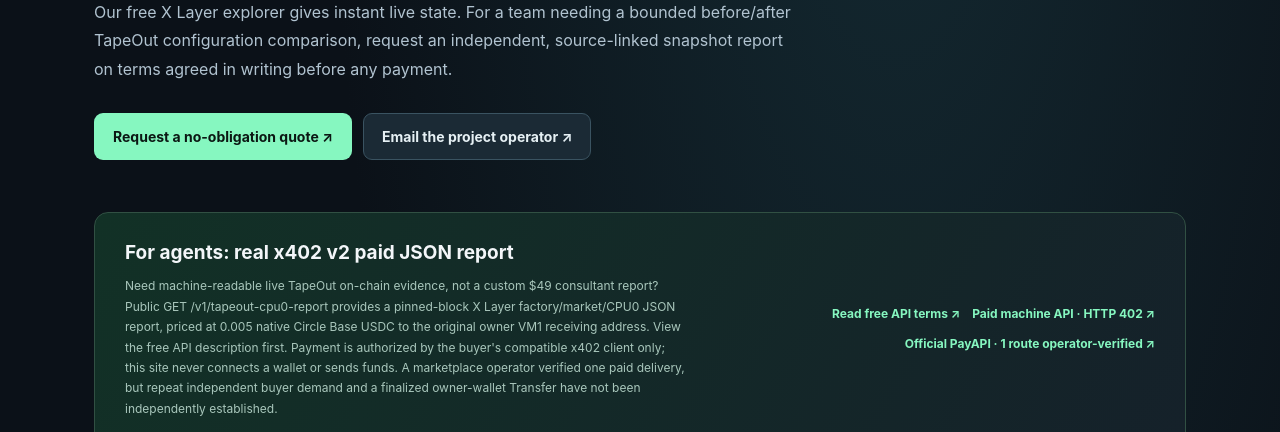
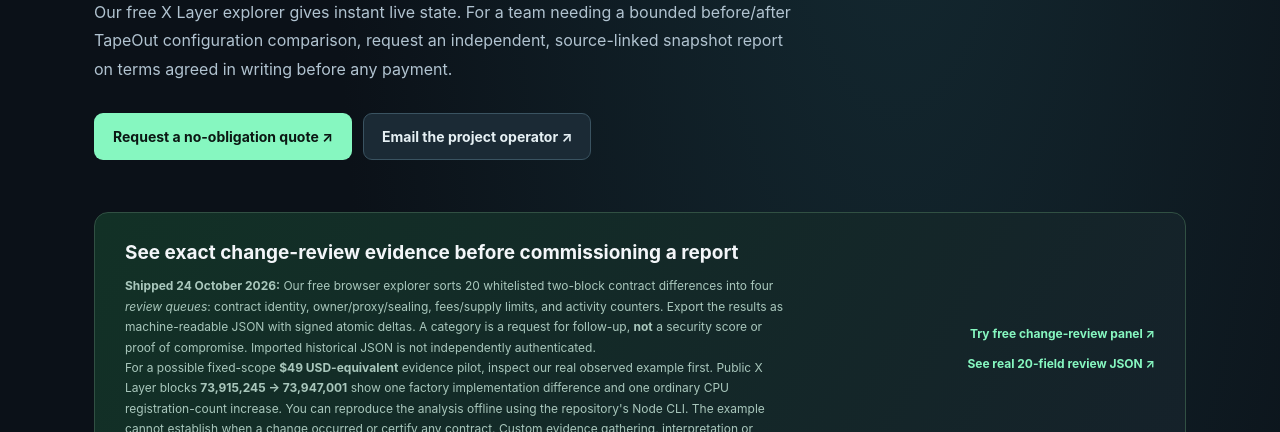
Before and after one commit to livastic-vm5-primary-20260911/tapeout-xlayer-integrity-lens, a website: page commercial.html in a window 1280 px wide. Shown: the part 368-800 px from the top of the page. Drawn offline with Linux system fonts and the light colour scheme.

Commit message:
feat(commercial): offer verifiable change-review sample before paid inquiry

```diff
--- a/commercial.html
+++ b/commercial.html
@@ -28,6 +28,11 @@
 <p>Our free X Layer explorer gives instant live state. For a team needing a bounded before/after TapeOut configuration comparison, request an independent, source-linked snapshot report on terms agreed in writing before any payment.</p>
 <div class="hero-actions"><a class="primary" href="https://github.com/livastic-vm5-primary-20260911/tapeout-xlayer-integrity-lens/issues/new?template=tapeout-evidence-pilot.yml" target="_blank" rel="noopener noreferrer" style="display:inline-flex;align-items:center">Request a no-obligation quote ↗</a><a class="secondary" href="mailto:onecursor1@gmail.com?subject=TapeOut%20independent%20public%20evidence%20pilot%20inquiry" style="display:inline-flex;align-items:center">Email the project operator ↗</a></div>
 </section>
+<section class="evidence" style="margin:0 0 25px" aria-label="Review an example before commissioning a paid report">
+<div><h2>See exact change-review evidence before commissioning a report</h2>
+<p><strong>Shipped 24 October 2026:</strong> Our free browser explorer sorts 20 whitelisted two-block contract differences into four <em>review queues</em>: contract identity, owner/proxy/sealing, fees/supply limits, and activity counters. Export the results as machine-readable JSON with signed atomic deltas. A category is a request for follow-up, <strong>not</strong> a security score or proof of compromise. Imported historical JSON is not independently authenticated.</p>
+<p>For a possible fixed-scope <strong>$49 USD-equivalent</strong> evidence pilot, inspect our real observed example first. Public X Layer blocks <strong>73,915,245 → 73,947,001</strong> show one factory implementation difference and one ordinary CPU registration-count increase. You can reproduce the analysis offline using the repository's Node CLI. The example cannot establish when a change occurred or certify any contract. Custom evidence gathering, interpretation or report delivery happens only under a separate written fixed-price scope and buyer acceptance.</p></div>
+<div style="display:flex;flex-wrap:wrap;gap:12px;justify-content:flex-end"><a class="evidence-link" href="./#review-heading" aria-label="Try the free X Layer change-review panel">Try free change-review panel ↗</a><a class="evidence-link" href="./evidence/tapeout-review-block73915245-to-73947001.json" target="_blank" rel="noopener noreferrer" aria-label="Open the public real two-block review example JSON">See real 20-field review JSON ↗</a></div></section>
 <section class="evidence" style="margin:0 0 25px"><div><h2>For agents: real x402 v2 paid JSON report</h2>
 <p>Need machine-readable live TapeOut on-chain evidence, not a custom $49 consultant report? Public GET /v1/tapeout-cpu0-report provides a pinned-block X Layer factory/market/CPU0 JSON report, priced at 0.005 native Circle Base USDC to the original owner VM1 receiving address. View the free API description first. Payment is authorized by the buyer's compatible x402 client only; this site never connects a wallet or sends funds. A marketplace operator verified one paid delivery, but repeat independent buyer demand and a finalized owner-wallet Transfer have not been independently established.</p></div>
 <div style="display:flex;flex-wrap:wrap;gap:12px;justify-content:flex-end"><a class="evidence-link" href="https://vm5-openapi-x402.onrender.com/v1/tapeout-cpu0-sample" target="_blank" rel="noopener noreferrer">Read free API terms ↗</a><a class="evidence-link" href="https://vm5-openapi-x402.onrender.com/v1/tapeout-cpu0-report" target="_blank" rel="noopener noreferrer" aria-label="Open raw paid machine API with HTTP 402 before payment">Paid machine API · HTTP 402 ↗</a><a class="evidence-link" href="https://payapi.market/api/tapeout-x-layer-cpu0-on-chain-integrity-report" target="_blank" rel="noopener noreferrer">Official PayAPI · 1 route operator-verified ↗</a></div></section>
```
Also changed, not shown: tests/commercial-funnel.test.mjs (+10 -0 lines).
